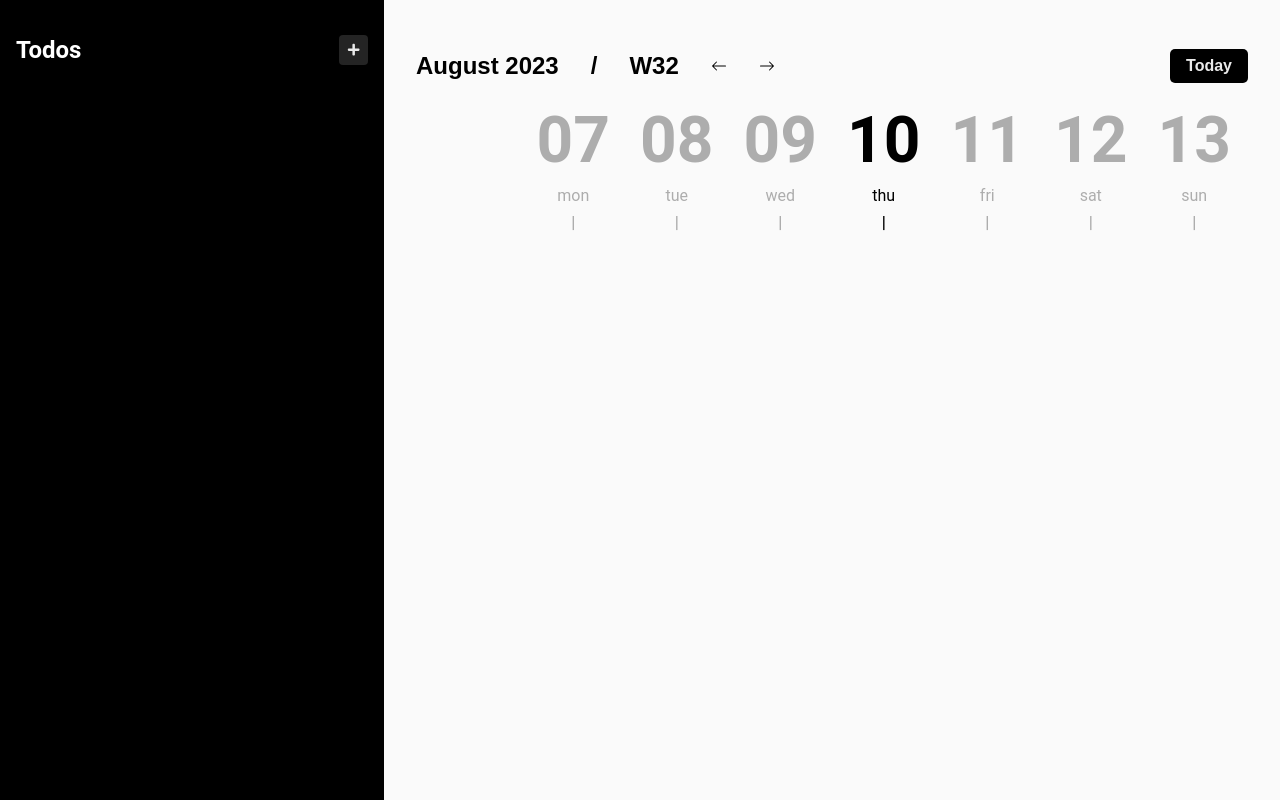
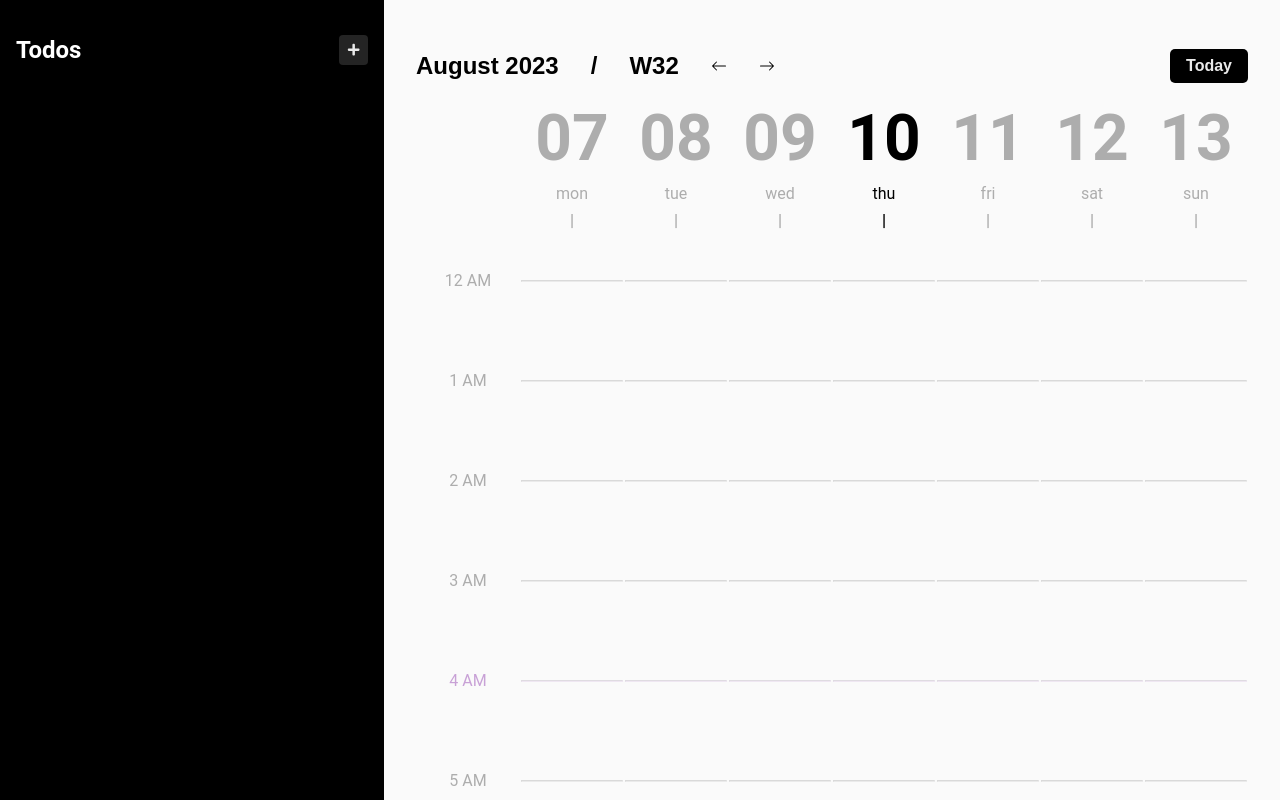
Before and after one commit to shahsad-kp/The-Todoist, a React (Vite) app: page / in a window 1280 px wide. Built offline with nearby package versions, Linux system fonts and the light colour scheme; a web font is replaced by a local one.

Commit message:
feat: Completed calendar background
- Created background for a calendar
- Created CalendarTimeRow component

```diff
--- a/src/components/Calendar/Calendar.scss
+++ b/src/components/Calendar/Calendar.scss
@@ -1,11 +1,13 @@
 @import "../../App.scss";
 @import url('https://fonts.googleapis.com/css2?family=REM:wght@500&display=swap');
+
+
 .calendar-background{
     width: 100%;
     height: 100%;
     background-color: $background;
-    padding: 2rem 2rem 0 2rem;
-    overflow: clip;
+    padding: 2rem 2rem 2rem 2rem;
+    overflow: auto;
 }
 
 .calendar{
--- a/src/components/CalendarBody/CalendarBody.scss
+++ b/src/components/CalendarBody/CalendarBody.scss
@@ -1,7 +1,10 @@
+@import "../../App.scss";
+
 .calendar-body {
-    height: fit-content;
+    height: 100%;
     overflow: auto;
     width: 100%;
+    border-spacing: 0;
 }
 
 .calendar-body tr{
--- a/src/components/CalendarBody/CalendarBody.tsx
+++ b/src/components/CalendarBody/CalendarBody.tsx
@@ -1,17 +1,29 @@
 import './CalendarBody.scss';
 import {CalendarDateRow} from "../CalenderDateRow/CalendarDateRow.tsx";
-import {FC} from "react";
+import {FC, useMemo} from "react";
+import {CalendarTimeRow} from "../CalendarTimeRow/CalendarTimeRow.tsx";
 
 type Props = {
     weekdays: Date[]
 }
 
 export const CalendarBody: FC<Props> = ({weekdays}) => {
-    return (
-        <table
-            className={'calendar-body'}
-        >
-            <CalendarDateRow weekdays={weekdays}/>
-        </table>
-    );
+    const times = useMemo(() => {
+        const timeOptions = []
+        for (let i = 0; i < 24; i++) {
+            const time = i % 12 ? i % 12 : 12;
+            const amPm = parseInt(String(i / 12)) ? 'PM' : 'AM'
+            timeOptions.push({time, amPm})
+        }
+        return timeOptions;
+    }, []);
+
+    return (<table
+        className={'calendar-body'}
+    >
+        <CalendarDateRow weekdays={weekdays}/>
+        {
+            times.map(time => <CalendarTimeRow weekdays={weekdays}  timeData={time}/>)
+        }
+    </table>);
 };
--- /dev/null
+++ b/src/components/CalendarTimeRow/CalendarTimeRow.scss
@@ -0,0 +1,26 @@
+@import "../../App.scss";
+
+td{
+    width: 100%;
+    flex: 1;
+    display: flex;
+    align-items: center;
+    justify-content: center;
+    gap: .5rem;
+    height: 100px;
+    color: $accent-second;
+}
+
+td.today{
+    color: $primary-color;
+}
+
+td.today hr{
+    border-color: $primary-color;
+}
+
+td hr{
+    width: 100%;
+    border-color: $accent-second;
+    opacity: 0.2;
+}
--- /dev/null
+++ b/src/components/CalendarTimeRow/CalendarTimeRow.tsx
@@ -0,0 +1,33 @@
+import {FC, useMemo} from "react";
+import './CalendarTimeRow.scss'
+
+type Props = {
+    weekdays: Date[], timeData: {
+        time: number, amPm: string
+    }
+}
+
+export const CalendarTimeRow: FC<Props> = ({weekdays, timeData}) => {
+    const isToday = useMemo(() => {
+        const current = new Date();
+        let time = timeData.time;
+
+        if (timeData.time === 12) {
+            time = 0;
+        }
+
+        if (timeData.amPm.toLowerCase() === 'pm') {
+            time += 12;
+        }
+
+        return time === current.getHours();
+    }, [timeData]);
+    return (<tr>
+        <td className={isToday ? 'today' : ''}>{`${timeData.time} ${timeData.amPm}`}</td>
+        {weekdays.map(_ => {
+            return <td className={isToday ? 'today' : ''}>
+                <hr/>
+            </td>;
+        })}
+    </tr>);
+};
```
